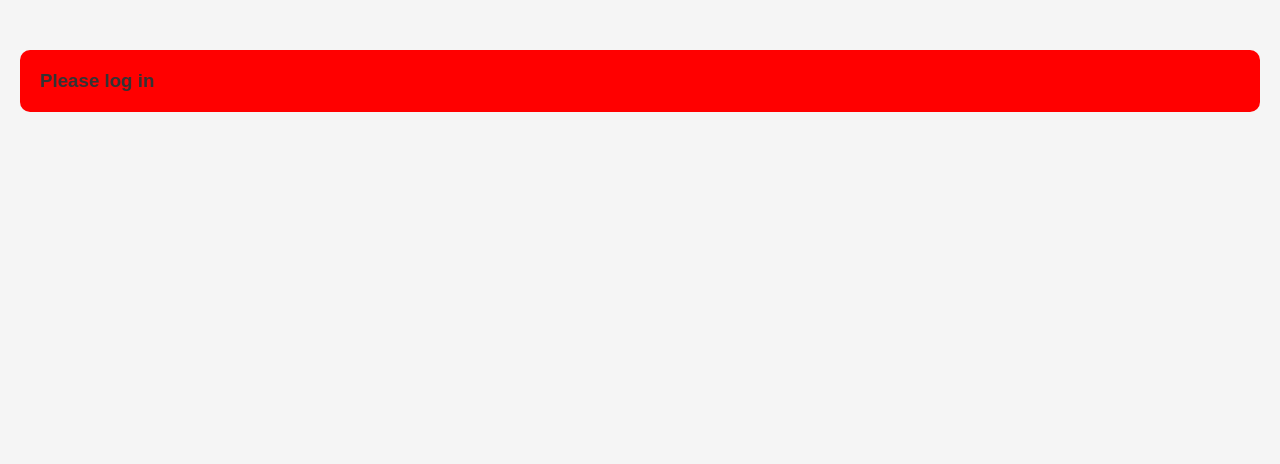
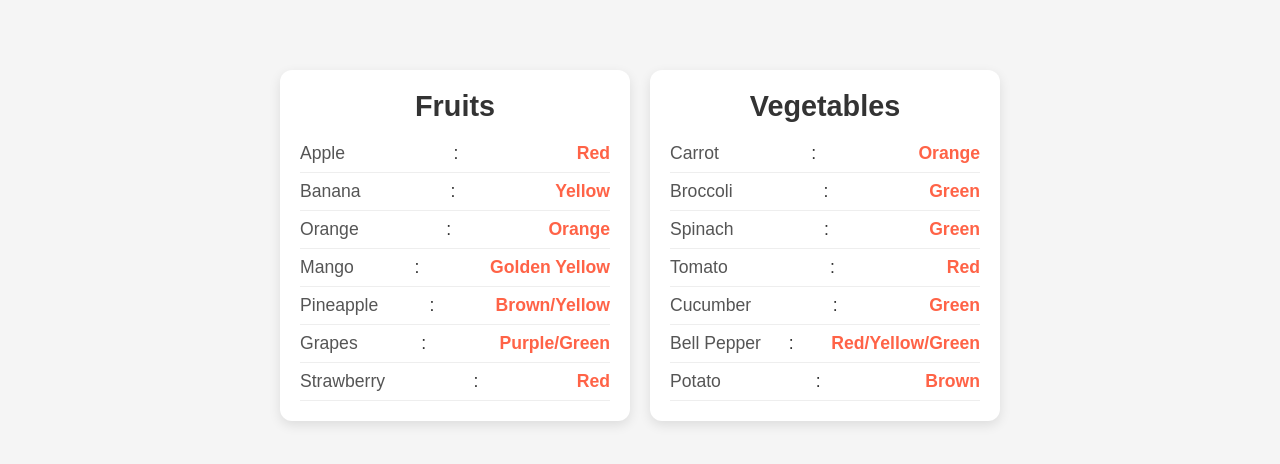
Before and after one commit to N-PanhaMony/ReactJs, a React (Vite) app: page / in a window 1280 px wide. Shown: the top 464 px of the page. Built offline with nearby package versions, Linux system fonts and the light colour scheme.

Commit message:
Add Rendering Lists

```diff
--- a/src/App.jsx
+++ b/src/App.jsx
@@ -2,18 +2,13 @@ import Card from "./Card.jsx"
 import "./index.css"
 import Props from "./Props.jsx"
 import User from "./User.jsx"
+import List from "./List.jsx"
 
 function App() {
-    return(
+     return(
         <>
-            {/* <Props/>
-            <Props name="Panha" age = {22} position ={true}/>
-            <Props name="Mony" age = "20" position
-             ={false}/> */}
-
-            <User isloggedIn ={false} username="bot1"/>
-
+            <List/>
         </>
-    )
+     )
 }
 export default App
--- /dev/null
+++ b/src/List.jsx
@@ -0,0 +1,47 @@
+function List() {
+    // Fruits array
+    const fruits = [
+        { id: 1, name: "Apple", color: "Red", calories: 52 },
+        { id: 2, name: "Banana", color: "Yellow", calories: 96 },
+        { id: 3, name: "Orange", color: "Orange", calories: 47 },
+        { id: 4, name: "Mango", color: "Golden Yellow", calories: 60 },
+        { id: 5, name: "Pineapple", color: "Brown/Yellow", calories: 50 },
+        { id: 6, name: "Grapes", color: "Purple/Green", calories: 69 },
+        { id: 7, name: "Strawberry", color: "Red", calories: 33 }
+    ];
+
+    // Vegetables array
+    const vegetables = [
+        { id: 1, name: "Carrot", color: "Orange", calories: 41 },
+        { id: 2, name: "Broccoli", color: "Green", calories: 34 },
+        { id: 3, name: "Spinach", color: "Green", calories: 23 },
+        { id: 4, name: "Tomato", color: "Red", calories: 18 },
+        { id: 5, name: "Cucumber", color: "Green", calories: 16 },
+        { id: 6, name: "Bell Pepper", color: "Red/Yellow/Green", calories: 31 },
+        { id: 7, name: "Potato", color: "Brown", calories: 77 }
+    ];
+
+    // Function to render a list
+    const renderList = (items, category) => (
+        <div className="list-card">
+            <h2 className="list-title">{category}</h2>
+            <ol className="list-container">
+                {items.map(item => (
+                    <li key={item.id} className="list-item">
+                        <span className="item-name">{item.name}</span> : &nbsp;
+                        <b className="item-color">{item.color}</b>
+                    </li>
+                ))}
+            </ol>
+        </div>
+    );
+
+    return (
+        <div className="list-wrapper">
+            {fruits.length > 0 && renderList(fruits, "Fruits")}
+            {vegetables.length > 0 && renderList(vegetables, "Vegetables")}
+        </div>
+    );
+}
+
+export default List;
--- a/src/index.css
+++ b/src/index.css
@@ -71,3 +71,67 @@ body {
 .card-button:hover {
   background-color: #0056b3;
 }
+
+/* list */
+/* Wrapper to display lists side by side */
+.list-wrapper {
+  display: flex;
+  flex-wrap: wrap; /* wrap cards on smaller screens */
+  justify-content: center;
+  gap: 20px; /* space between cards */
+  padding: 20px;
+}
+
+/* Card container */
+.list-card {
+  background-color: #fff;
+  border-radius: 12px;
+  box-shadow: 0 4px 12px rgba(0, 0, 0, 0.1);
+  padding: 20px;
+  max-width: 350px;
+  flex: 1 1 300px; /* flexible width with minimum 300px */
+  transition: transform 0.2s, box-shadow 0.2s;
+}
+
+.list-card:hover {
+  transform: translateY(-5px);
+  box-shadow: 0 8px 20px rgba(0, 0, 0, 0.15);
+}
+
+/* Category title */
+.list-title {
+  font-size: 1.8rem;
+  color: #333;
+  margin-bottom: 12px;
+  text-align: center;
+}
+
+/* List styling */
+.list-container {
+  list-style: decimal inside;
+  padding-left: 0;
+}
+
+.list-item {
+  padding: 8px 0;
+  font-size: 1.1rem;
+  border-bottom: 1px solid #eee;
+  display: flex;
+  justify-content: space-between;
+}
+
+/* Name & color styling */
+.item-name {
+  color: #555;
+}
+
+.item-color {
+  color: #ff6347;
+}
+
+/* Responsive for very small screens */
+@media (max-width: 400px) {
+  .list-card {
+    max-width: 90%;
+  }
+}
```
